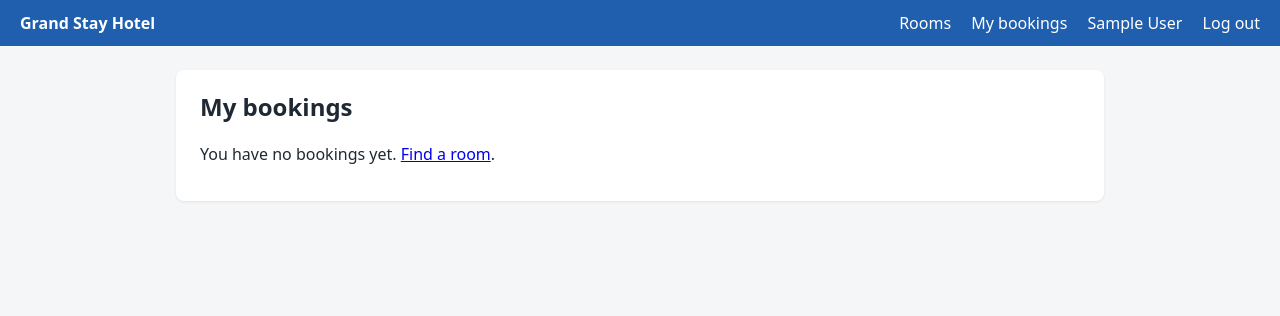
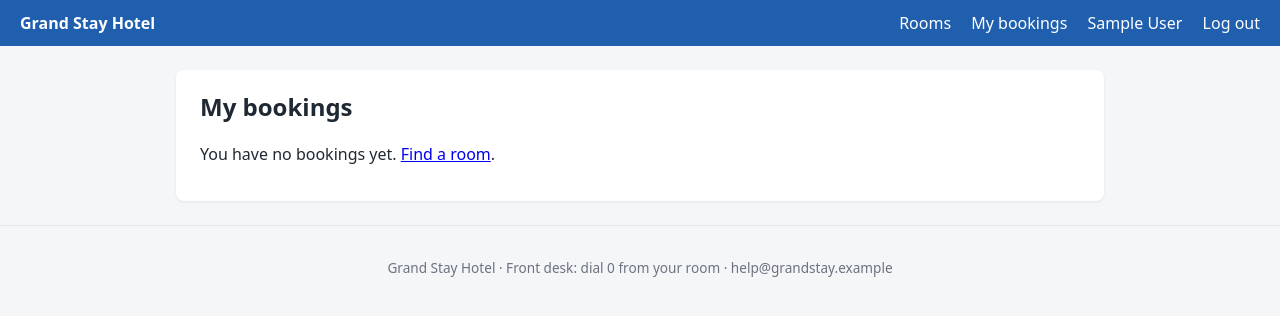
Before and after one commit to KemNxts/hotel-room-booking-cicd, a Flask app: page /bookings in a window 1280 px wide. Shown: the top 316 px of the page. Run offline with Flask 3, Linux system fonts and the light colour scheme; the visitor is signed in with stand-in values (Sample User, id 1); data comes from the database, SQL or seed files in the repository; data that the repository does not hold is empty.

Commit message:
feat: add hotel contact details footer to every page
Guests asked how to reach the front desk about a booking.

```diff
--- a/app/static/style.css
+++ b/app/static/style.css
@@ -47,3 +47,6 @@ th, td { text-align: left; padding: .5rem; border-bottom: 1px solid #e5e7eb; }
 .details dd { margin: 0; }
 .actions { display: flex; gap: .75rem; margin: 1rem 0; }
 .hint { color: var(--muted); }
+
+/* Footer: hotel contact details on every page. */
+.site-footer { text-align: center; color: var(--muted); font-size: .85rem; padding: 2rem 0 1rem; border-top: 1px solid #e4e7ec; }
--- a/app/templates/base.html
+++ b/app/templates/base.html
@@ -33,5 +33,9 @@
 
     {% block content %}{% endblock %}
   </main>
+
+  <footer class="site-footer" id="site-footer">
+    <span id="hotel-contact">Grand Stay Hotel · Front desk: dial 0 from your room · help@grandstay.example</span>
+  </footer>
 </body>
 </html>
```
Also changed, not shown: tests/integration/test_routes.py (+5 -0 lines).
